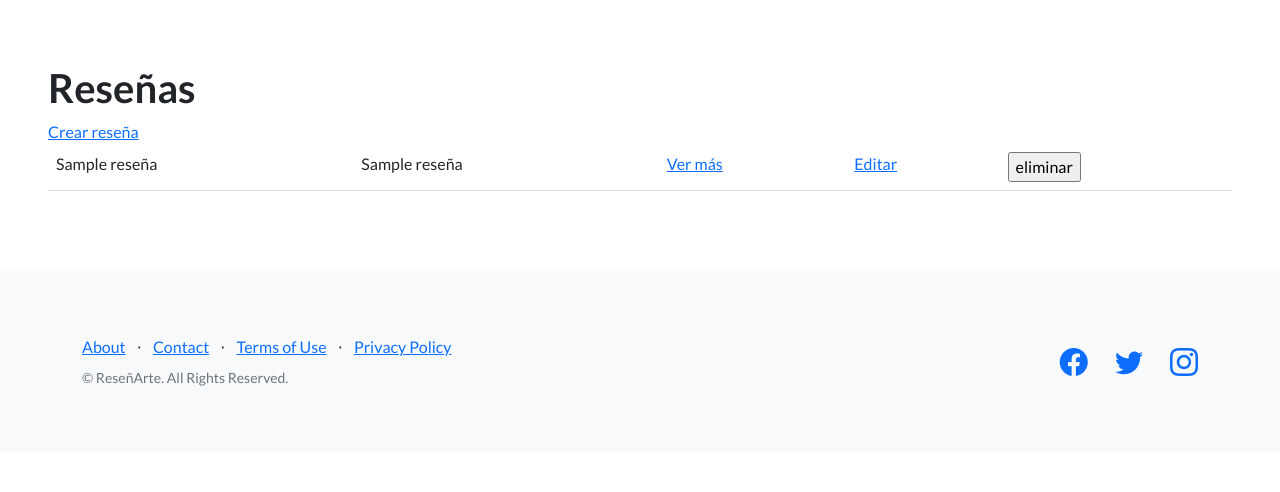
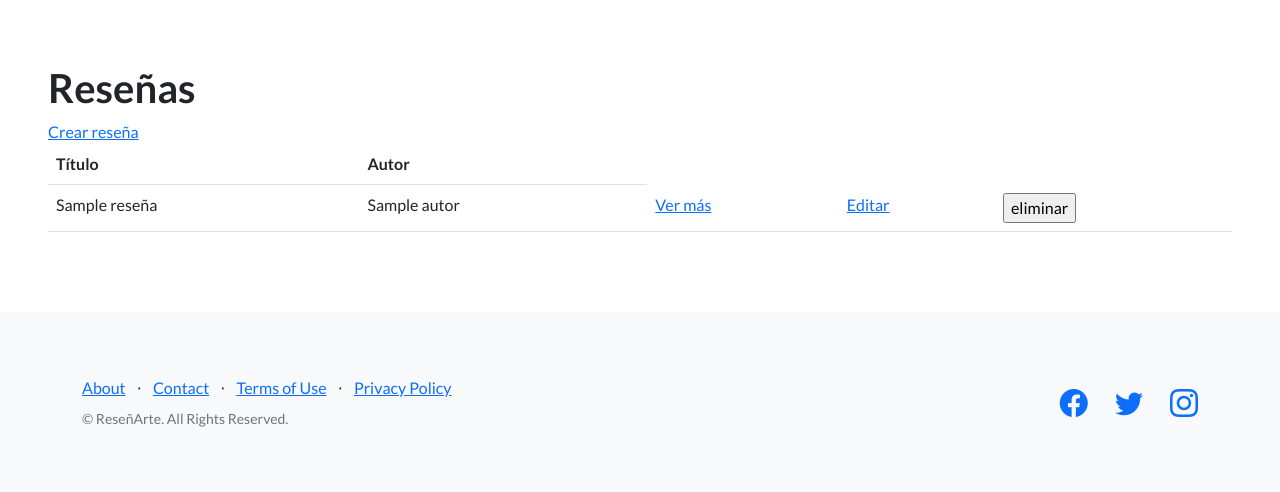
Before and after one commit to mpazdonicelli/Proyecto-Final, a Django app: template blog/templates/blog/lista_reseñas.html in a window 1280 px wide. Shown: the part 56-548 px from the top of the page. Run offline with Django 4.2, Linux system fonts and the light colour scheme; the template is opened without the code that fills it: most values are stand-ins (such as "Sample title", 1, 10 or a date in 2020); some libraries are stand-ins or nearby versions.

```diff
--- a/blog/templates/blog/lista_reseñas.html
+++ b/blog/templates/blog/lista_reseñas.html
@@ -9,10 +9,14 @@
       <a href="{% url 'crear_reseña' %}">Crear reseña</a>
       <table class="table">
         <tbody>
+          <tr>
+            <th>Título</th>
+            <th>Autor</th>
+          </tr>
           {% for reseña in reseñas %}
           <tr>
             <td>{{ reseña.titulo }}</td>
-            <td>{{ reseña.subtitulo }}</td>
+            <td>{{ reseña.autor }}</td>
             <td>
               <a href="{% url 'ver_reseña' reseña.id %}">Ver más</a>
             </td>
--- a/blog/urls.py
+++ b/blog/urls.py
@@ -3,9 +3,9 @@ from blog import views
 from blog.views import listar_reseñas, crear_reseña, eliminar_reseña, editar_reseña, ReseñaDetailView
 
 urlpatterns = [
-    path("lista-reseñas/", listar_reseñas, name="listar_reseñas"),
+    path("pages/", listar_reseñas, name="listar_reseñas"),
     path("crear-reseña/", crear_reseña, name="crear_reseña"),
     path('eliminar-reseña/<int:id>/', eliminar_reseña, name="eliminar_reseña"),
     path('editar-reseña/<int:id>/', editar_reseña, name="editar_reseña"),
-    path('reseñas/<int:pk>/', ReseñaDetailView.as_view(), name="ver_reseña"),
+    path('pages/pageId/<int:pk>/', ReseñaDetailView.as_view(), name="ver_reseña"),
 ]
--- a/proyecto_reseñas/urls.py
+++ b/proyecto_reseñas/urls.py
@@ -23,4 +23,5 @@ urlpatterns = [
     path('', inicio, name="inicio"),
     path('about/', about, name= "about"),
     path('blog/', include('blog.urls')),
+    path('perfiles/', include('perfiles.urls') )
 ]
```
Also changed, not shown: blog/templates/blog/reseña_detail.html (+6 -6 lines), db.sqlite3, perfiles/forms.py (added), perfiles/urls.py (added).
